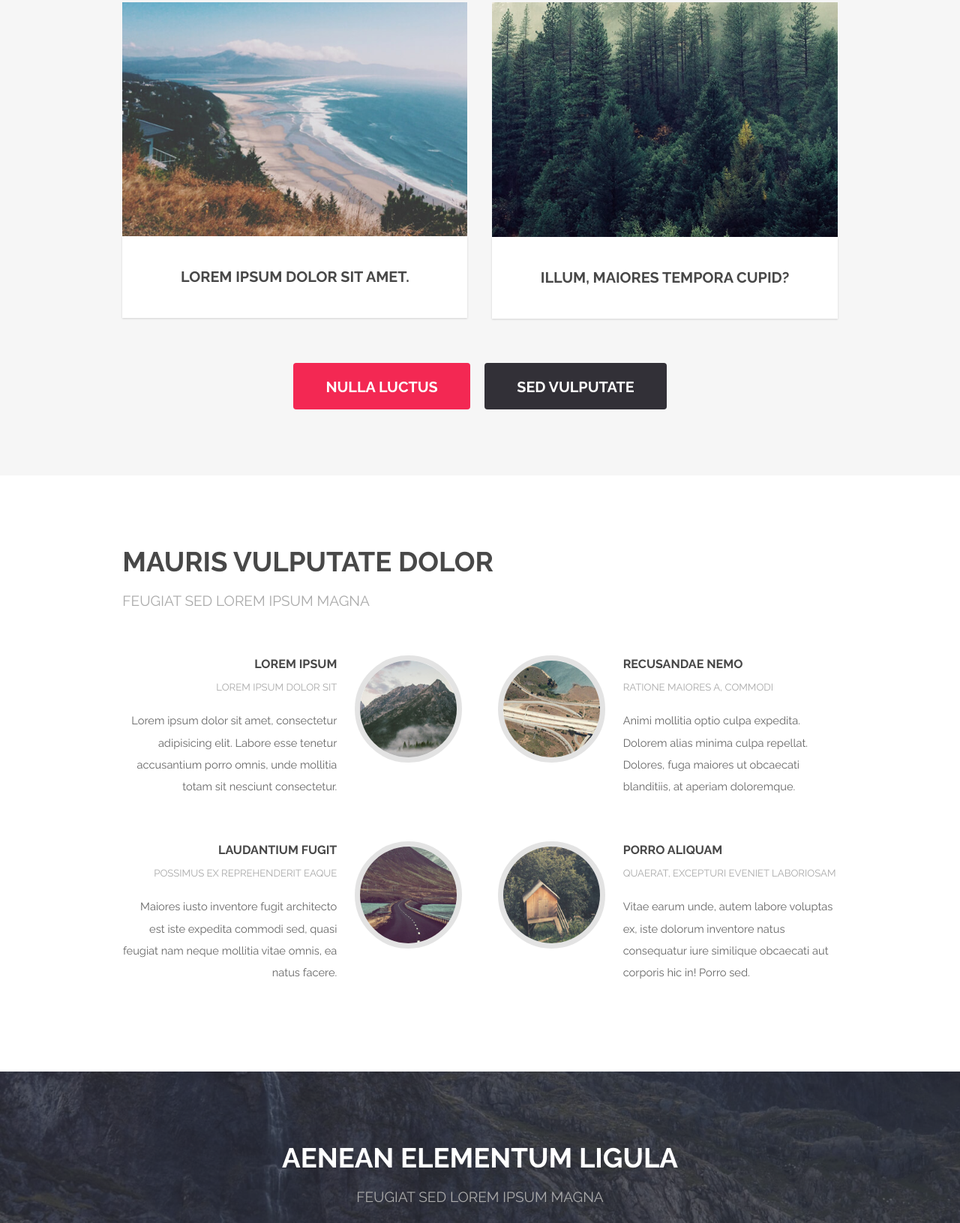
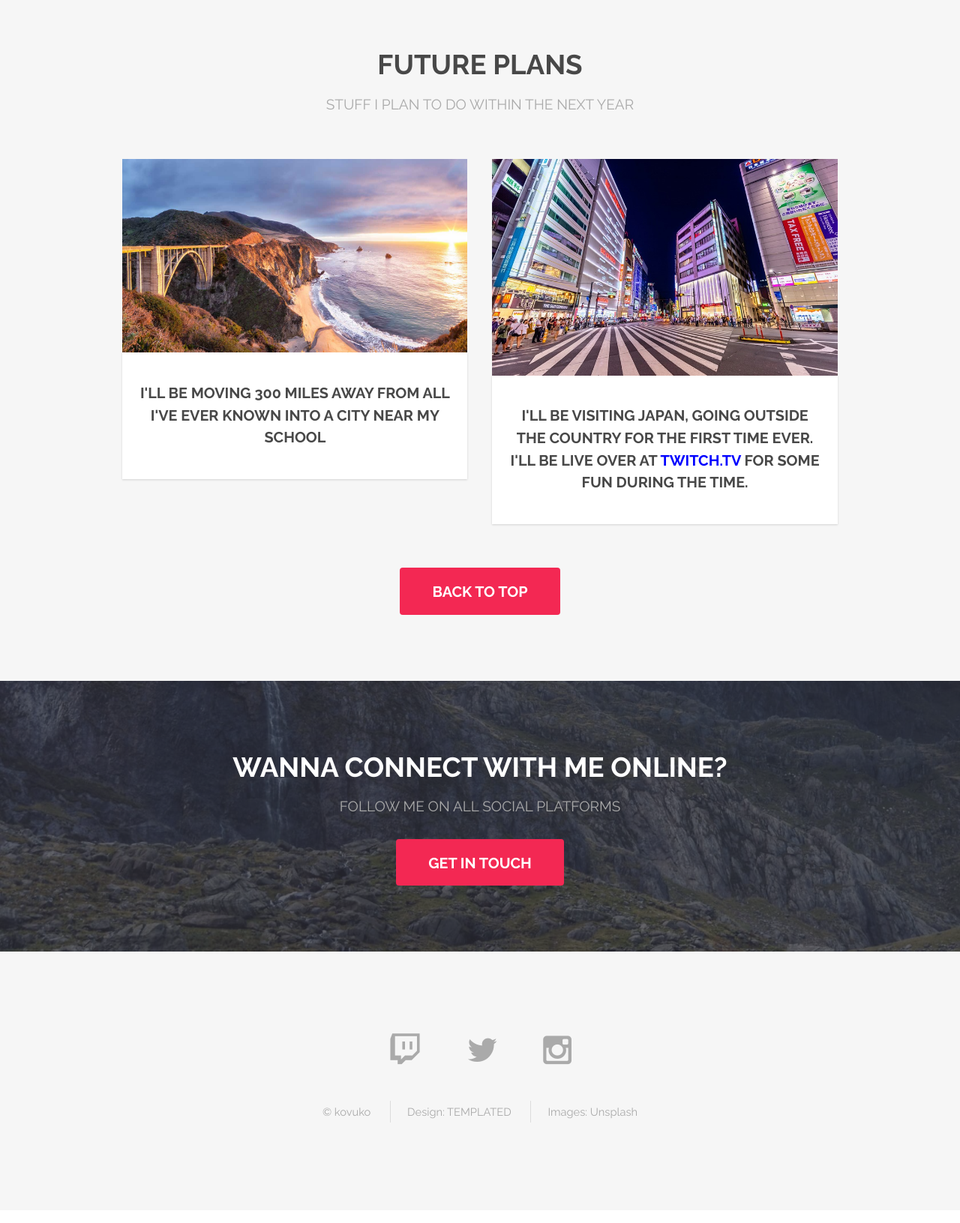
Before and after one commit to aetriusgx/luna, a plain HTML site: page index.html in a window 1280 px wide. Shown: the part 1169-2800 px from the top of the page at 75% size. Drawn offline with Linux system fonts and the light colour scheme.

Commit message:
Done with index

```diff
--- a/index.html
+++ b/index.html
@@ -6,7 +6,7 @@
 -->
 <html>
 	<head>
-		<title>Spatial by TEMPLATED</title>
+		<title>Luna by kovuko</title>
 		<meta charset="utf-8" />
 		<meta name="viewport" content="width=device-width, initial-scale=1" />
 		<link rel="stylesheet" href="assets/css/main.css" />
@@ -46,7 +46,11 @@
 								</header>
 							</div>
 							<div class="6u$ 12u$(medium)">
-								<p>I'm a computer science student over at Cal State Monterey Bay. </p>
+								<p>I'm a computer science student over at Cal State Monterey Bay. I grew up in a small rural town in the central valley in California
+									I've been involved in computer science since I was just 12 years old, first starting off with video game modifications. I attended
+									Wasco High School in which I became the video game club's first President and a communications director for the Wonderful Student
+									Leadership club. I have interests in many creative fields like art, music, film, and photography; all of which I do in my freetime.
+								</p>
 							</div>
 						</div>
 					</div>
@@ -56,31 +60,32 @@
 				<section id="two" class="wrapper style2 special">
 					<div class="container">
 						<header class="major">
-							<h2>Fusce ultrices fringilla</h2>
-							<p>Maecenas vitae tellus feugiat eleifend</p>
+							<h2>Future Plans</h2>
+							<p>Stuff I plan to do within the next year</p>
 						</header>
 						<div class="row 150%">
 							<div class="6u 12u$(xsmall)">
 								<div class="image fit captioned">
-									<img src="images/pic02.jpg" alt="" />
-									<h3>Lorem ipsum dolor sit amet.</h3>
+									<img src="images/monterey.jpg" alt="" />
+									<h3>I'll be moving 300 miles away from all I've ever known into a city near my school</h3>
 								</div>
 							</div>
 							<div class="6u$ 12u$(xsmall)">
 								<div class="image fit captioned">
-									<img src="images/pic03.jpg" alt="" />
-									<h3>Illum, maiores tempora cupid?</h3>
+									<img src="images/jpan.jpg" alt="" />
+									<h3>I'll be visiting Japan, going outside the country for the first time ever. I'll be live over at
+										<a href="https://twitch.tv/kovuuko" style="color: blue;">twitch.tv</a> for some fun during the time.
+									</h3>
 								</div>
 							</div>
 						</div>
 						<ul class="actions">
-							<li><a href="#" class="button special big">Nulla luctus</a></li>
-							<li><a href="#" class="button big">Sed vulputate</a></li>
+							<li><a href="#" class="button special big">Back to Top</a></li>
 						</ul>
 					</div>
 				</section>
 
-			<!-- Three -->
+			<!-- Three
 				<section id="three" class="wrapper style1">
 					<div class="container">
 						<header class="major special">
@@ -130,17 +135,17 @@
 							</div>
 						</div>
 					</div>
-				</section>
+				</section>-->
 
 			<!-- Four -->
 				<section id="four" class="wrapper style3 special">
 					<div class="container">
 						<header class="major">
-							<h2>Aenean elementum ligula</h2>
-							<p>Feugiat sed lorem ipsum magna</p>
+							<h2>Wanna connect with me online?</h2>
+							<p>Follow me on all social platforms</p>
 						</header>
 						<ul class="actions">
-							<li><a href="#" class="button special big">Get in touch</a></li>
+							<li><a href="/connect.html" class="button special big">Get in touch</a></li>
 						</ul>
 					</div>
 				</section>
@@ -149,12 +154,12 @@
 			<footer id="footer">
 				<div class="container">
 					<ul class="icons">
-						<li><a href="#" class="icon fa-facebook"></a></li>
-						<li><a href="#" class="icon fa-twitter"></a></li>
-						<li><a href="#" class="icon fa-instagram"></a></li>
+						<li><a href="https://twitch.tv/kovuuko" class="icon fa-twitch"></a></li>
+						<li><a href="https://twitter.com/kovuuko" class="icon fa-twitter"></a></li>
+						<li><a href="https://instagram.com/kovuuko" class="icon fa-instagram"></a></li>
 					</ul>
 					<ul class="copyright">
-						<li>&copy; Untitled</li>
+						<li>&copy; kovuko</li>
 						<li>Design: <a href="http://templated.co">TEMPLATED</a></li>
 						<li>Images: <a href="http://unsplash.com">Unsplash</a></li>
 					</ul>
```
Also changed, not shown: connect.html (renamed from generic.html), images/jpan.jpg (added), images/monterey.jpg (added), work.html (renamed from elements.html).
